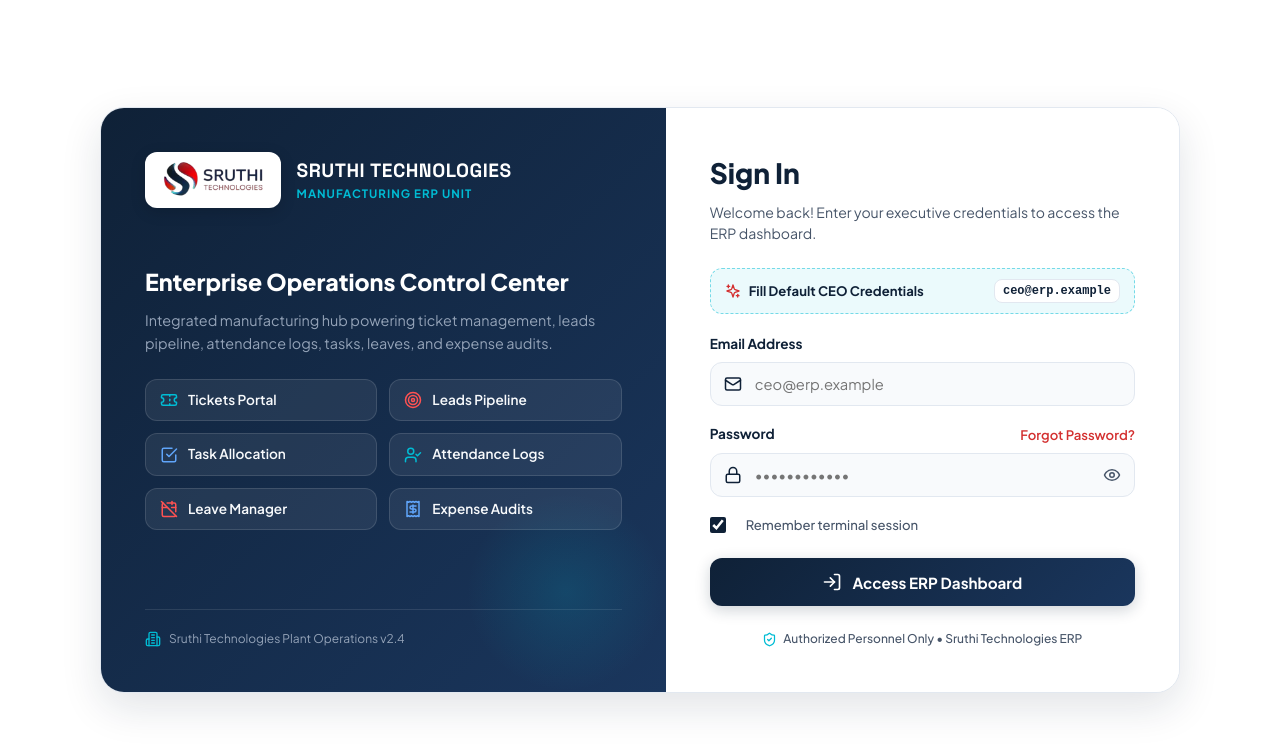
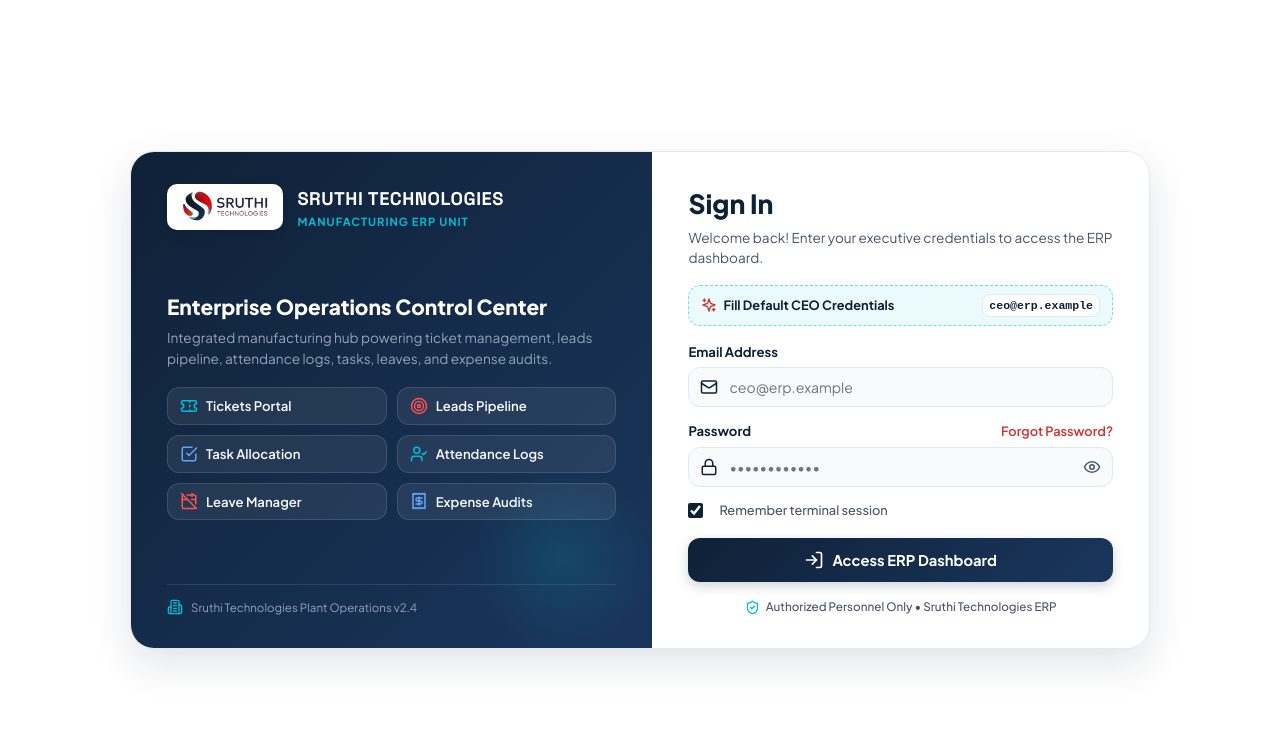
Before and after one commit to saikumar65797-droid/sruhti_erp, a React (Vite) app: page / in a window 1280 px wide. Shown: the top 750 px of the page. Built offline with nearby package versions, Linux system fonts and the light colour scheme.

Commit message:
Fix login card height for 100% visibility without scrolling and persist collapsed sidebar state across navigation

```diff
--- a/src/pages/leads/leads.jsx
+++ b/src/pages/leads/leads.jsx
@@ -1,17 +1,9 @@
-import React, { useState } from 'react';
-import Navbar from '../../components/navbar/navbar';
-import Sidebar from '../../components/sidebar/sidebar';
+import React from 'react';
 import { Target, TrendingUp } from 'lucide-react';
 import '../attendance/attendance.css';
 
 const Leads = () => {
-  const [isCollapsed, setIsCollapsed] = useState(false);
-
   return (
-    <div className="erp-app-shell">
-      <Sidebar isCollapsed={isCollapsed} />
-      <div className="erp-body-layout">
-        <Navbar isCollapsed={isCollapsed} toggleSidebar={() => setIsCollapsed(!isCollapsed)} />
     <main className="module-main-content">
       <div className="module-header-card">
         <div className="header-icon-box">
@@ -28,8 +20,6 @@
         <p>Phase 1 complete. Lead acquisition pipeline will be configured next.</p>
       </div>
     </main>
-      </div>
-    </div>
   );
 };
 
--- a/src/pages/leave/leave.jsx
+++ b/src/pages/leave/leave.jsx
@@ -1,17 +1,9 @@
-import React, { useState } from 'react';
-import Navbar from '../../components/navbar/navbar';
-import Sidebar from '../../components/sidebar/sidebar';
+import React from 'react';
 import { Palmtree, Calendar } from 'lucide-react';
 import '../attendance/attendance.css';
 
 const Leave = () => {
-  const [isCollapsed, setIsCollapsed] = useState(false);
-
   return (
-    <div className="erp-app-shell">
-      <Sidebar isCollapsed={isCollapsed} />
-      <div className="erp-body-layout">
-        <Navbar isCollapsed={isCollapsed} toggleSidebar={() => setIsCollapsed(!isCollapsed)} />
     <main className="module-main-content">
       <div className="module-header-card">
         <div className="header-icon-box">
@@ -28,8 +20,6 @@
         <p>Phase 1 complete. Leave application system will be configured next.</p>
       </div>
     </main>
-      </div>
-    </div>
   );
 };
 
--- a/src/pages/login/login.css
+++ b/src/pages/login/login.css
@@ -1,20 +1,21 @@
 .login-container {
-  min-height: 100vh;
-  width: 100%;
+  height: 100vh;
+  width: 100vw;
   background-color: #FFFFFF;
   display: flex;
   align-items: center;
   justify-content: center;
   position: relative;
-  overflow-y: auto;
-  padding: 40px 20px;
+  overflow: hidden;
+  padding: 20px;
 }
 
 .login-content-wrapper {
   display: grid;
-  grid-template-columns: 1.1fr 1fr;
+  grid-template-columns: 1.05fr 1fr;
   width: 100%;
-  max-width: 1080px;
+  max-width: 1020px;
+  max-height: calc(100vh - 40px);
   margin: auto;
   background: #FFFFFF;
   border: 1px solid var(--border-color);
@@ -29,11 +30,12 @@
 .login-hero-panel {
   background: linear-gradient(135deg, #0F2137, #1A365D);
   color: #FFFFFF;
-  padding: 44px;
+  padding: 32px 36px;
   display: flex;
   flex-direction: column;
   justify-content: space-between;
   position: relative;
+  overflow-y: auto;
 }
 
 .login-hero-panel::after {
@@ -41,8 +43,8 @@
   position: absolute;
   bottom: 0;
   right: 0;
-  width: 200px;
-  height: 200px;
+  width: 180px;
+  height: 180px;
   background: radial-gradient(circle, rgba(0, 188, 212, 0.15) 0%, transparent 70%);
   pointer-events: none;
 }
@@ -50,73 +52,73 @@
 .hero-brand {
   display: flex;
   align-items: center;
-  gap: 16px;
+  gap: 14px;
 }
 
 .logo-wrapper {
   background: #FFFFFF;
-  padding: 6px 12px;
-  border-radius: 12px;
-  box-shadow: 0 4px 15px rgba(0, 0, 0, 0.15);
+  padding: 4px 10px;
+  border-radius: 10px;
+  box-shadow: 0 4px 12px rgba(0, 0, 0, 0.12);
   display: flex;
   align-items: center;
   justify-content: center;
 }
 
 .hero-logo {
-  height: 44px;
+  height: 38px;
   object-fit: contain;
 }
 
 .hero-titles h2 {
   font-family: var(--font-accent);
-  font-size: 1.2rem;
+  font-size: 1.15rem;
   font-weight: 800;
   color: #FFFFFF;
   letter-spacing: 0.5px;
 }
 
 .hero-subtitle {
-  font-size: 0.72rem;
+  font-size: 0.7rem;
   font-weight: 700;
   color: var(--logo-cyan);
   letter-spacing: 1px;
 }
 
 .hero-showcase {
-  margin: 28px 0;
+  margin: 18px 0;
 }
 
 .hero-showcase h3 {
-  font-size: 1.45rem;
+  font-size: 1.3rem;
   font-weight: 800;
   color: #FFFFFF;
-  margin-bottom: 12px;
+  margin-bottom: 8px;
   line-height: 1.3;
 }
 
 .hero-showcase p {
   color: #94A3B8;
-  font-size: 0.9rem;
-  margin-bottom: 24px;
-  line-height: 1.6;
+  font-size: 0.85rem;
+  margin-bottom: 18px;
+  line-height: 1.5;
 }
 
 .feature-grid {
   display: grid;
   grid-template-columns: repeat(2, 1fr);
-  gap: 12px;
+  gap: 10px;
 }
 
 .feature-item {
   display: flex;
   align-items: center;
-  gap: 10px;
+  gap: 8px;
   background: rgba(255, 255, 255, 0.07);
   border: 1px solid rgba(255, 255, 255, 0.12);
-  padding: 10px 14px;
+  padding: 8px 12px;
   border-radius: var(--radius-md);
-  font-size: 0.85rem;
+  font-size: 0.82rem;
   color: #F8FAFC;
   font-weight: 600;
 }
@@ -141,11 +143,10 @@
   display: flex;
   align-items: center;
   gap: 8px;
-  font-size: 0.75rem;
+  font-size: 0.72rem;
   color: #94A3B8;
   border-top: 1px solid rgba(255, 255, 255, 0.1);
-  padding-top: 20px;
-  margin-top: 20px;
+  padding-top: 14px;
 }
 
 .building-icon {
@@ -154,24 +155,25 @@
 
 /* Right Form Panel */
 .login-form-panel {
-  padding: 44px;
+  padding: 32px 36px;
   background: #FFFFFF;
   display: flex;
   flex-direction: column;
   justify-content: center;
+  overflow-y: auto;
 }
 
 .form-header h2 {
-  font-size: 1.75rem;
+  font-size: 1.65rem;
   font-weight: 800;
   color: var(--logo-navy);
-  margin-bottom: 8px;
+  margin-bottom: 4px;
 }
 
 .form-header p {
   color: var(--text-muted);
-  font-size: 0.88rem;
-  margin-bottom: 24px;
+  font-size: 0.85rem;
+  margin-bottom: 16px;
 }
 
 .quick-credential-pill {
@@ -180,9 +182,9 @@
   justify-content: space-between;
   background: rgba(0, 188, 212, 0.08);
   border: 1px dashed rgba(0, 188, 212, 0.5);
-  padding: 10px 14px;
+  padding: 8px 12px;
   border-radius: var(--radius-md);
-  margin-bottom: 20px;
+  margin-bottom: 16px;
   cursor: pointer;
   transition: var(--transition);
 }
@@ -195,9 +197,9 @@
 .pill-left {
   display: flex;
   align-items: center;
-  gap: 8px;
+  gap: 6px;
   color: var(--logo-navy);
-  font-size: 0.82rem;
+  font-size: 0.8rem;
   font-weight: 700;
 }
 
@@ -208,9 +210,9 @@
 .pill-badge {
   background: #FFFFFF;
   border: 1px solid var(--border-color);
-  padding: 2px 8px;
+  padding: 2px 6px;
   border-radius: var(--radius-sm);
-  font-size: 0.75rem;
+  font-size: 0.72rem;
   color: var(--logo-navy);
   font-weight: 600;
   font-family: monospace;
@@ -219,31 +221,31 @@
 .error-alert {
   display: flex;
   align-items: flex-start;
-  gap: 10px;
+  gap: 8px;
   background: rgba(211, 47, 47, 0.08);
   border: 1px solid rgba(211, 47, 47, 0.3);
   color: var(--logo-red);
-  padding: 12px 14px;
+  padding: 10px 12px;
   border-radius: var(--radius-md);
-  font-size: 0.84rem;
-  margin-bottom: 20px;
+  font-size: 0.82rem;
+  margin-bottom: 14px;
   font-weight: 500;
 }
 
 .login-form {
   display: flex;
   flex-direction: column;
-  gap: 18px;
+  gap: 14px;
 }
 
 .form-group {
   display: flex;
   flex-direction: column;
-  gap: 8px;
+  gap: 6px;
 }
 
 .form-group label {
-  font-size: 0.85rem;
+  font-size: 0.82rem;
   font-weight: 700;
   color: var(--logo-navy);
 }
@@ -257,7 +259,7 @@
 .forgot-password-link {
   background: none;
   color: var(--logo-red);
-  font-size: 0.82rem;
+  font-size: 0.8rem;
   font-weight: 600;
 }
 
@@ -274,19 +276,19 @@
 
 .input-icon {
   position: absolute;
-  left: 14px;
+  left: 12px;
   color: var(--logo-navy);
   pointer-events: none;
 }
 
 .input-field-wrapper input {
   width: 100%;
-  padding: 12px 16px 12px 44px;
+  padding: 10px 14px 10px 40px;
   background: var(--bg-surface);
   border: 1px solid var(--border-color);
   border-radius: var(--radius-md);
   color: var(--text-main);
-  font-size: 0.92rem;
+  font-size: 0.88rem;
   transition: var(--transition);
 }
 
@@ -298,7 +300,7 @@
 
 .password-toggle-btn {
   position: absolute;
-  right: 14px;
+  right: 12px;
   background: none;
   color: var(--text-muted);
   display: flex;
@@ -313,19 +315,19 @@
 .checkbox-container {
   display: flex;
   align-items: center;
-  gap: 10px;
+  gap: 8px;
   cursor: pointer;
   user-select: none;
 }
 
 .checkbox-container input {
   accent-color: var(--logo-navy);
-  width: 16px;
-  height: 16px;
+  width: 15px;
+  height: 15px;
 }
 
 .remember-text {
-  font-size: 0.82rem;
+  font-size: 0.8rem;
   color: var(--text-muted);
   font-weight: 500;
 }
@@ -334,21 +336,21 @@
   display: flex;
   align-items: center;
   justify-content: center;
-  gap: 10px;
+  gap: 8px;
   width: 100%;
-  padding: 14px;
+  padding: 12px;
   background: linear-gradient(135deg, var(--logo-navy), #1A365D);
   color: #FFFFFF;
   border-radius: var(--radius-md);
-  font-size: 0.95rem;
+  font-size: 0.92rem;
   font-weight: 700;
-  box-shadow: 0 4px 15px rgba(15, 33, 55, 0.2);
-  margin-top: 6px;
+  box-shadow: 0 4px 12px rgba(15, 33, 55, 0.2);
+  margin-top: 4px;
 }
 
 .submit-btn:hover {
   background: linear-gradient(135deg, #162E4D, var(--logo-navy));
-  box-shadow: 0 6px 20px rgba(15, 33, 55, 0.3);
+  box-shadow: 0 6px 18px rgba(15, 33, 55, 0.3);
   transform: translateY(-1px);
 }
 
@@ -358,8 +360,8 @@
   gap: 6px;
   justify-content: center;
   color: var(--text-muted);
-  font-size: 0.75rem;
-  margin-top: 24px;
+  font-size: 0.73rem;
+  margin-top: 16px;
   font-weight: 500;
 }
 
@@ -388,7 +390,7 @@
   border-radius: 20px;
   width: 90%;
   max-width: 440px;
-  padding: 28px;
+  padding: 24px;
   box-shadow: 0 20px 40px rgba(15, 33, 55, 0.15);
 }
 
@@ -396,13 +398,13 @@
   display: flex;
   align-items: center;
   justify-content: space-between;
-  margin-bottom: 16px;
+  margin-bottom: 14px;
 }
 
 .modal-title {
   display: flex;
   align-items: center;
-  gap: 10px;
+  gap: 8px;
   color: var(--logo-navy);
 }
 
@@ -420,14 +422,14 @@
 }
 
 .modal-desc {
-  font-size: 0.88rem;
+  font-size: 0.85rem;
   color: var(--text-muted);
-  margin-bottom: 16px;
+  margin-bottom: 14px;
   line-height: 1.5;
 }
 
 .modal-submit {
-  margin-top: 16px;
+  margin-top: 14px;
 }
 
 .reset-success-message {
@@ -435,22 +437,22 @@
   flex-direction: column;
   align-items: center;
   text-align: center;
-  padding: 20px 0;
+  padding: 16px 0;
 }
 
 .success-icon {
   color: #10B981;
-  margin-bottom: 12px;
+  margin-bottom: 10px;
 }
 
 .reset-success-message h4 {
-  font-size: 1.1rem;
+  font-size: 1.05rem;
   color: var(--logo-navy);
-  margin-bottom: 6px;
+  margin-bottom: 4px;
 }
 
 .reset-success-message p {
-  font-size: 0.85rem;
+  font-size: 0.82rem;
   color: var(--text-muted);
 }
 
--- a/src/pages/tasks/tasks.jsx
+++ b/src/pages/tasks/tasks.jsx
@@ -1,17 +1,9 @@
-import React, { useState } from 'react';
-import Navbar from '../../components/navbar/navbar';
-import Sidebar from '../../components/sidebar/sidebar';
+import React from 'react';
 import { CheckSquare, ListTodo } from 'lucide-react';
 import '../attendance/attendance.css';
 
 const Tasks = () => {
-  const [isCollapsed, setIsCollapsed] = useState(false);
-
   return (
-    <div className="erp-app-shell">
-      <Sidebar isCollapsed={isCollapsed} />
-      <div className="erp-body-layout">
-        <Navbar isCollapsed={isCollapsed} toggleSidebar={() => setIsCollapsed(!isCollapsed)} />
     <main className="module-main-content">
       <div className="module-header-card">
         <div className="header-icon-box">
@@ -28,8 +20,6 @@
         <p>Phase 1 complete. Task delegation board will be configured next.</p>
       </div>
     </main>
-      </div>
-    </div>
   );
 };
 
--- a/src/pages/tickets/tickets.jsx
+++ b/src/pages/tickets/tickets.jsx
@@ -1,17 +1,9 @@
-import React, { useState } from 'react';
-import Navbar from '../../components/navbar/navbar';
-import Sidebar from '../../components/sidebar/sidebar';
+import React from 'react';
 import { Ticket, Wrench } from 'lucide-react';
 import '../attendance/attendance.css';
 
 const Tickets = () => {
-  const [isCollapsed, setIsCollapsed] = useState(false);
-
   return (
-    <div className="erp-app-shell">
-      <Sidebar isCollapsed={isCollapsed} />
-      <div className="erp-body-layout">
-        <Navbar isCollapsed={isCollapsed} toggleSidebar={() => setIsCollapsed(!isCollapsed)} />
     <main className="module-main-content">
       <div className="module-header-card">
         <div className="header-icon-box">
@@ -28,8 +20,6 @@
         <p>Phase 1 complete. Detailed ticket dispatch system will be configured next.</p>
       </div>
     </main>
-      </div>
-    </div>
   );
 };
 
```
Also changed, not shown: src/App.jsx (+13 -7 lines), src/components/layout/ERPLayout.jsx (added, +32 -0 lines), src/pages/attendance/attendance.jsx (+1 -11 lines), src/pages/dashboard/dashboard.jsx (+2 -18 lines), src/pages/expense/expense.jsx (+1 -11 lines). Lines whose indentation alone changed are shown as unchanged.
